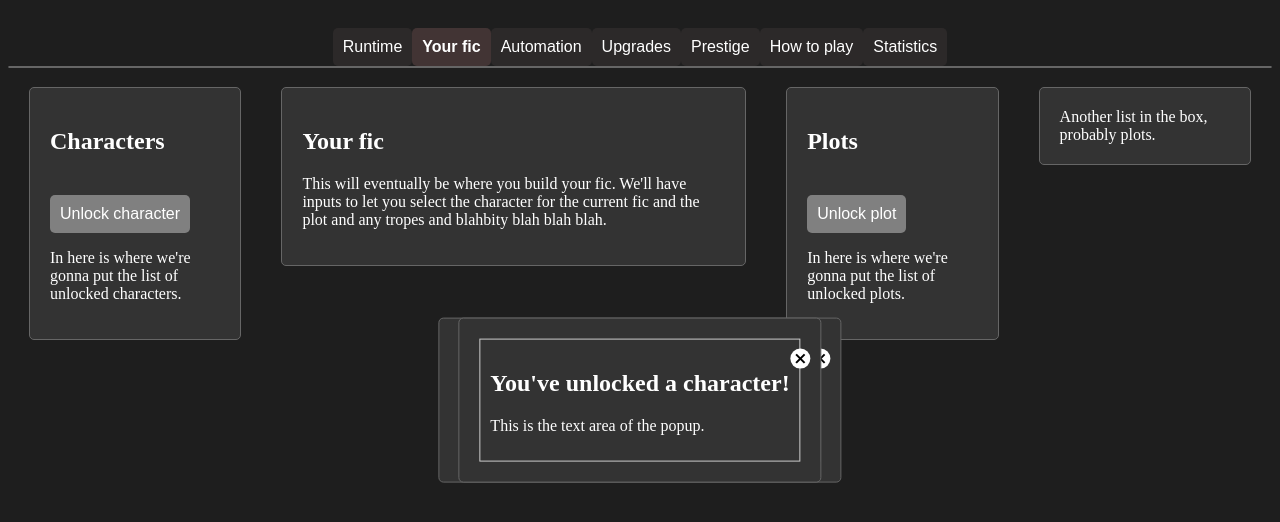
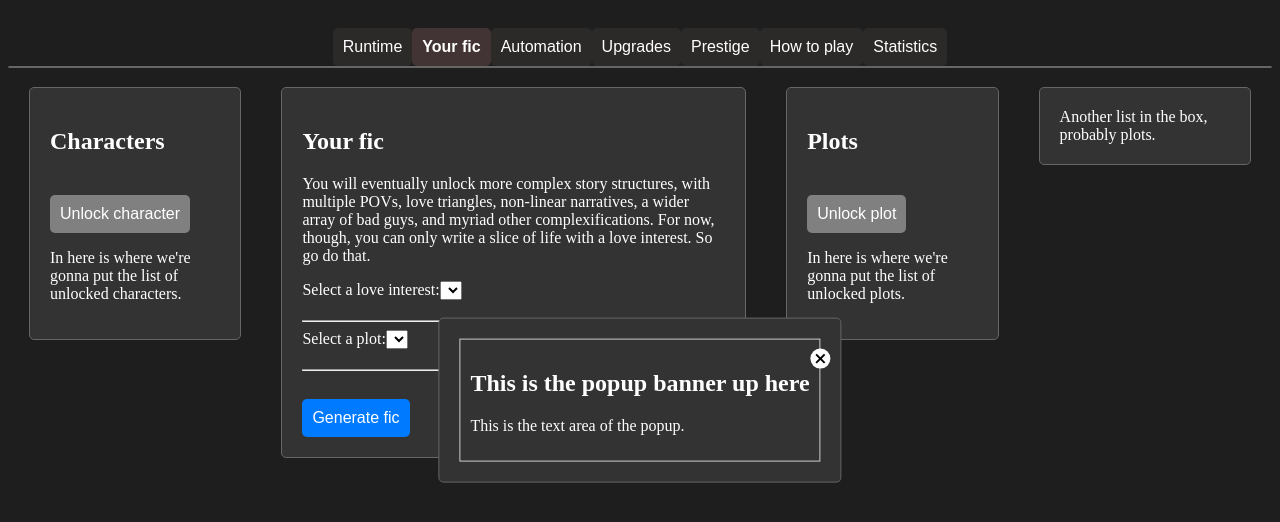
Before and after one commit to ZombiePuppyx/fanfic-idle, a Vue app: page / in a window 1280 px wide. Both pictures are taken after a click on the button "Your fic". Shown: the top 522 px of the page. Built offline with nearby package versions, Linux system fonts and the light colour scheme.

Commit message:
i officially have a working game loop. you start the game, you read a bunch of pages, you love a few characters, you analyze a few plots, and then you unlock a character and a plot and generate a prompt to feed into chatGPT. i'm so excited, this is a real game, just a very small one

```diff
--- a/src/App.vue
+++ b/src/App.vue
@@ -149,9 +149,39 @@
 
         <div class="box center-box">
           <h2>Your fic</h2>
-          <p>This will eventually be where you build your fic. We'll have inputs to let you select the character
-             for the current fic and the plot and any tropes and blahbity blah blah blah.
+          <p>You will eventually unlock more complex story structures, with multiple POVs, love triangles, non-linear
+             narratives, a wider array of bad guys, and myriad other complexifications. For now, though, you can only
+             write a slice of life with a love interest. So go do that.
           </p>
+
+          <div>
+            <label for="selectCharacter">Select a love interest:</label>
+            <select id="selectCharacter" v-model="selectedCharacter">
+              <option v-for="option in characters" :value="option.id" :key="option.id">{{ option.name }}</option>
+            </select>
+          </div>
+
+          <hr class="section-divider"/>
+
+          <div>
+            <label for="selectPlot">Select a plot:</label>
+            <select id="selectPlot" v-model="selectedPlot">
+              <option v-for="option in plots" :value="option.id" :key="option.id">{{ option.name }}</option>
+            </select>
+          </div>
+
+          <hr class="section-divider"/>
+
+          <div>
+<!--            <button @click="generateFic" :disabled="genFicButtonDisabled">Generate fic</button> -->
+            <button @click="generateFic">Generate fic</button>
+
+          </div>
+
+
+
+
+
         </div>
 
         <div class="box third-box">
@@ -288,7 +318,8 @@
 <!--      <button class="close-button bottom" @click="closePopup"></button> -->
     </div>
 
-    <div class="popup-box" id="character-unlock-popup">
+
+    <div class="popup-box" id="character-unlock-popup" style="display: none">
       <button class="close-button" @click="closePopup('character-unlock-popup')"></button>
       <!-- Content for the popup -->
       <div class="popup-content">
@@ -301,6 +332,34 @@
     </div>
 
 
+    <div class="popup-box" id="plot-unlock-popup" style="display: none">
+      <button class="close-button" @click="closePopup('plot-unlock-popup')"></button>
+      <!-- Content for the popup -->
+      <div class="popup-content">
+        <h2>You've unlocked a plot!</h2>
+        <div>
+          <p id="unlockedPlotPopupDisplayText">This is the text area of the popup.</p>
+        </div>
+      </div>
+<!--      <button class="close-button bottom" @click="closePopup"></button> -->
+    </div>
+
+
+    <div class="popup-box" id="generated-fic-popup" style="display: none">
+      <button class="close-button" @click="closePopup('generated-fic-popup')"></button>
+      <!-- Content for the popup -->
+      <div class="popup-content">
+        <h2>After all that work, here's your fic</h2>
+        <div>
+          <p id="generatedFicPopupDisplayText">This is the text area of the popup.</p>
+        </div>
+        <hr class="section-divider"/>
+        <div class="button-container">
+          <button @click="restartRun">Restart run</button>
+        </div>
+      </div>
+<!--      <button class="close-button bottom" @click="closePopup"></button> -->
+    </div>
 
 
 
@@ -462,7 +521,7 @@ export default {
           name: 'Reading',
           multiplier: 1,
 
-          wipLevel: 1,
+          wipLevel: 0,
           wipXp: 0,
           wipXpNeeded: 100,
           wipMultiplier: 1,
@@ -470,7 +529,7 @@ export default {
           wipDisplayXpNeeded: 100,
           wipDisplayMultiplier: 1,
 
-          canonLevel: 1,
+          canonLevel: 0,
           canonXp: 0,
           canonXpNeeded: 100,
           canonMultiplier: 1,
@@ -484,7 +543,7 @@ export default {
           name: 'Characterization',
           multiplier: 1,
 
-          wipLevel: 1,
+          wipLevel: 0,
           wipXp: 0,
           wipXpNeeded: 100,
           wipMultiplier: 1,
@@ -492,7 +551,7 @@ export default {
           wipDisplayXpNeeded: 100,
           wipDisplayMultiplier: 1,
 
-          canonLevel: 1,
+          canonLevel: 0,
           canonXp: 0,
           canonXpNeeded: 100,
           canonMultiplier: 1,
@@ -506,7 +565,7 @@ export default {
           name: 'Analysis',
           multiplier: 1,
 
-          wipLevel: 1,
+          wipLevel: 0,
           wipXp: 0,
           wipXpNeeded: 100,
           wipMultiplier: 1,
@@ -514,7 +573,7 @@ export default {
           wipDisplayXpNeeded: 100,
           wipDisplayMultiplier: 1,
 
-          canonLevel: 1,
+          canonLevel: 0,
           canonXp: 0,
           canonXpNeeded: 100,
           canonMultiplier: 1,
@@ -542,7 +601,7 @@ export default {
           name: 'ReadPage',
           cost: 10,
           skill: 'Reading',
-          produces: { Page: 1 },
+          produces: { Page: 10 },
           consumes: {},
 
         },
@@ -552,7 +611,7 @@ export default {
           name: 'LoveCharacter',
           cost: 20,
           skill: 'Characterization',
-          produces: { CharLove: 1 },
+          produces: { CharLove: 10 },
           consumes: { Page: 5 },
         },
 
@@ -561,14 +620,14 @@ export default {
           name: 'AnalyzeText',
           cost: 30,
           skill: 'Analysis',
-          produces: { TropeFragment: 1 },
+          produces: { TropeFragment: 10 },
           consumes: { Page: 10 },
         },
 
         {
           id: 4,
           name: 'StudyCharacter',
-          cost: 300,
+          cost: 3,
           skill: 'Characterization',
           produces: { CharacterUnlock: 1 },
           consumes: { CharLove: 3 },
@@ -577,7 +636,7 @@ export default {
         {
           id: 5,
           name: 'FindPlot',
-          cost: 300,
+          cost: 3,
           skill: 'Analysis',
           produces: { PlotUnlock: 1 },
           consumes: { TropeFragment: 3 },
@@ -665,6 +724,10 @@ export default {
 
       // the current game state index
       curGameStateIdx: 0,
+
+      // the selected character and plot for the actual fic generation
+      selectedCharacter: 0,
+      selectedPlot: 0,
 
       // the stats object
       stats: {
@@ -886,37 +949,27 @@ export default {
 
       if (j.produces.Page > 0) {
         this.inventory[0].count += j.produces.Page;
-        this.stats.currentRun.pagesRead++;
-
-        if (this.inventory[0].count >= 5) {
-          //  this.loveButtonDisabled = false;
-        }
-        if (this.inventory[0].count >= 10) {
-          //  this.analButtonDisabled = false;
-        }
-
+        this.stats.currentRun.pagesRead += j.produces.Page;
       }
 
       if (j.produces.CharLove > 0) {
         this.inventory[1].count += j.produces.CharLove;
-        this.stats.currentRun.charactersLoved++;
-
+        this.stats.currentRun.charactersLoved += j.produces.CharLove;
       }
 
       if (j.produces.TropeFragment > 0) {
         this.inventory[2].count += j.produces.TropeFragment;
-        this.stats.currentRun.tropesExtracted++;
-
+        this.stats.currentRun.tropesExtracted += j.produces.TropeFragment;
       }
 
       if (j.produces.CharacterUnlock > 0) {
         this.inventory[3].count += j.produces.CharacterUnlock;
-        this.stats.currentRun.charactersUnlocked++;
+        this.stats.currentRun.charactersUnlocked += j.produces.CharacterUnlock;
       }
 
       if (j.produces.PlotUnlock > 0) {
         this.inventory[4].count += j.produces.PlotUnlock;
-        this.stats.currentRun.plotsUnlocked++;
+        this.stats.currentRun.plotsUnlocked += j.produces.PlotUnlock;
       }
 
 
@@ -978,7 +1031,13 @@ export default {
       let i = Math.floor(Math.random() * characters.length);
       let c = characters[i];
       this.characters.push(c);
-      console.log(c.name);
+
+      // let's update the text in our popup that we're about to pop up
+      let p = document.getElementById('unlockedCharacterPopupDisplayText');
+      p.innerHTML = "Fuck yeah! You've unlocked the very famous " + c.name + " to be a character in your fic";
+
+      this.displayPopup('character-unlock-popup');
+//      console.log(c.name);
 
     },
 
@@ -986,7 +1045,86 @@ export default {
       let i = Math.floor(Math.random() * plots.length);
       let p = plots[i];
       this.plots.push(p);
+
+      // let's update the text in our popup that we're about to pop up
+      let t = document.getElementById('unlockedPlotPopupDisplayText');
+      t.innerHTML = "Fuck yeah! You've unlocked the very famous " + p.name + " plot to enjoy with your love interest";
+
+      this.displayPopup('plot-unlock-popup');
+
+
       console.log(p.name);
+    },
+
+    generateFic() {
+      // this is where we gen our fic. we're gonna do this dumb the first time and then refactor it
+      // later on.
+      //
+      // what we need to do here:
+      //   1. get our love interest
+      //   2. get our plot
+      //   3. get our text template (hardcode it here for now)
+      //   4. interpolate our vars into the text
+      //   5. display it in a popup
+      //   6. look at boobs
+      //      6a.  ( . Y . )
+      //   7. profit
+
+
+      var char, plot; // these will be the actual objs
+      for (let i = 0; i < this.characters.length; i++) {
+        if (this.characters[i].id === this.selectedCharacter) {
+          char = this.characters[i];
+          console.log(char.name);
+          break;
+        }
+      }
+
+      for (let i = 0; i < this.plots.length; i++) {
+        if (this.plots[i].id === this.selectedPlot) {
+          plot = this.plots[i];
+          console.log(plot.name);
+          break;
+        }
+      }
+
+      var fic = `Generate a 5-7 paragraph star wars fan fic detailing a slice of life day between the main character, a heterosexual man,
+                 and his love interest ${char.name} as they navigate ${plot.name}
+
+      `;
+
+      var dispText = document.getElementById("generatedFicPopupDisplayText");
+      dispText.innerHTML = fic;
+
+      this.displayPopup('generated-fic-popup');
+
+
+
+    },
+
+    restartRun() {
+      // this will get complicated eventually, but for now we just reset the character and plot menus
+      // and wipe out the wip xp and inventory, and return to game state 0
+
+      this.characters = [ ];
+      this.plots = [ ];
+
+      for (let i = 0; i < this.inventory.length; i++) {
+        this.inventory[i].count = 0;
+      }
+
+      for (let i = 0; i < this.skills.length; i++) {
+        this.skills[i].wipLevel = 0;
+        this.skills[i].wipXp = 0;
+        this.skills[i].wipXpNeeded = 100;
+        this.skills[i].wipMultiplier = 1;
+        this.skills[i].wipDisplayXp = 0;
+        this.skills[i].wipDisplayXpNeeded = 100;
+        this.skills[i].wipDisplayMultiplier = 1;
+      }
+
+      this.closePopup('generated-fic-popup');
+      this.activateTab(1);
     },
 
     formatDisplayNumber(v) {
@@ -997,6 +1135,12 @@ export default {
         return Math.floor(v * 10) / 10;
       }
       return Math.floor(v);
+
+    },
+
+    displayPopup(name) {
+      let popup = document.getElementById(name);
+      popup.style.display = 'block';
 
     },
 
--- a/src/ficdata.js
+++ b/src/ficdata.js
@@ -1,11 +1,13 @@
 export const characters = [
     {
+        id: 1,
         name: 'Stormtrooper FJ 3745',
         gender: 'Male',
         tier: 'Common',
     },
 
     {
+        id: 2,
         name: "Jedi Mel'issa",
         gender: 'Female',
         tier: 'Common',
@@ -16,12 +18,15 @@ export const characters = [
 
 export const plots = [
     {
+        id: 1,
         name: 'Fetch quest',
     },
     {
+        id: 2,
         name: 'Date night',
     },
     {
+        id: 3,
         name: 'Laundry day',
     },
 
```
